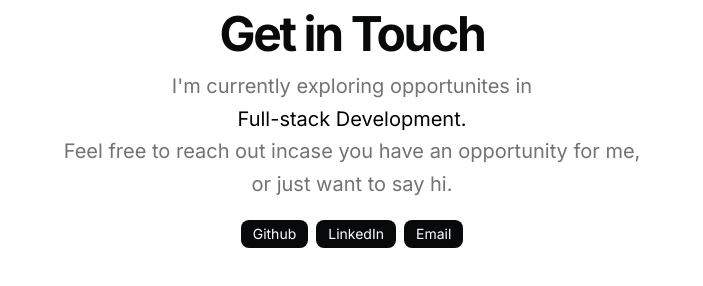
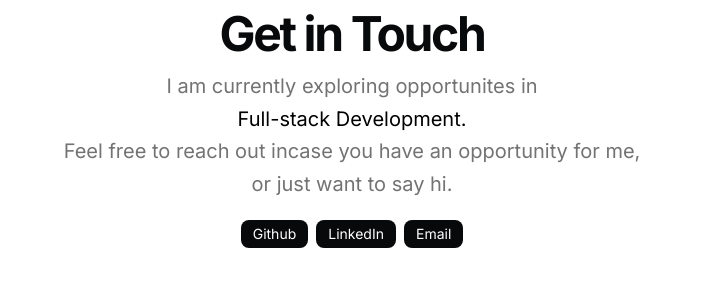
Before and after one commit to AthN3090/athn-portfolio-2.0, a Next.js app: page / in a window 1280 px wide. Shown: the part 2697-2983 px from the top of the page, without its empty margins (288-991 px from the left). Built offline with nearby package versions, Linux system fonts and the light colour scheme.

Commit message:
inViewMargin replaced with string directly

```diff
--- a/src/app/page.tsx
+++ b/src/app/page.tsx
@@ -149,7 +149,7 @@ export default function Page() {
                     dates={project.dates}
                     tags={project.technologies}
                     image={project.image}
-                    video={project.video}
+                    // video={project.video}
                     links={project.links}
                   />
                 </BlurFade>
@@ -211,7 +211,7 @@ export default function Page() {
                   Get in Touch
                 </h2>
                 <p className="mx-auto max-w-[600px] text-muted-foreground md:text-xl/relaxed lg:text-base/relaxed xl:text-xl/relaxed">
-                I'm currently exploring opportunites in <br/>
+                I am currently exploring opportunites in <br/>
                 <span className="text-black dark:text-white" >Full-stack Development.</span><br/>
   Feel free to reach out incase you have an opportunity for me, or just want to say hi.
   <span className="links-container2">
--- a/src/components/magicui/blur-fade.tsx
+++ b/src/components/magicui/blur-fade.tsx
@@ -29,7 +29,7 @@ const BlurFade = ({
   blur = "6px",
 }: BlurFadeProps) => {
   const ref = useRef(null);
-  const inViewResult = useInView(ref, { once: true, margin: inViewMargin });
+  const inViewResult = useInView(ref, { once: true, margin: "-50px"});
   const isInView = !inView || inViewResult;
   const defaultVariants: Variants = {
     hidden: { y: yOffset, opacity: 0, filter: `blur(${blur})` },
--- a/src/components/project-card.tsx
+++ b/src/components/project-card.tsx
@@ -19,7 +19,7 @@ interface Props {
   tags: readonly string[];
   link?: string;
   image?: string;
-  video?: string;
+  // video?: string;
   links?: readonly {
     icon: React.ReactNode;
     type: string;
@@ -36,7 +36,7 @@ export function ProjectCard({
   tags,
   link,
   image,
-  video,
+  // video,
   links,
   className,
 }: Props) {
@@ -50,7 +50,7 @@ export function ProjectCard({
         href={href || "#"}
         className={cn("block cursor-pointer", className)}
       >
-        {video && (
+        {/* {video && (
           <video
             src={video}
             autoPlay
@@ -59,7 +59,7 @@ export function ProjectCard({
             playsInline
             className="pointer-events-none mx-auto h-40 w-full object-cover object-top" // needed because random black line at bottom of video
           />
-        )}
+        )} */}
         {image && (
           <Image
             src={image}
--- a/src/components/resume-card.tsx
+++ b/src/components/resume-card.tsx
@@ -86,7 +86,7 @@ export const ResumeCard = ({
             {subtitle && <div className="font-sans text-xs">{subtitle}</div>}
           </CardHeader>
           <ul className="mt-2 text-xs sm:text-sm list-disc">
-            {description?.map( item => <li >{item}</li>)}
+            {description?.map((item, index) => <li key={index}>{item}</li>)}
           </ul>
           {/* {description && (
             <motion.div
```
